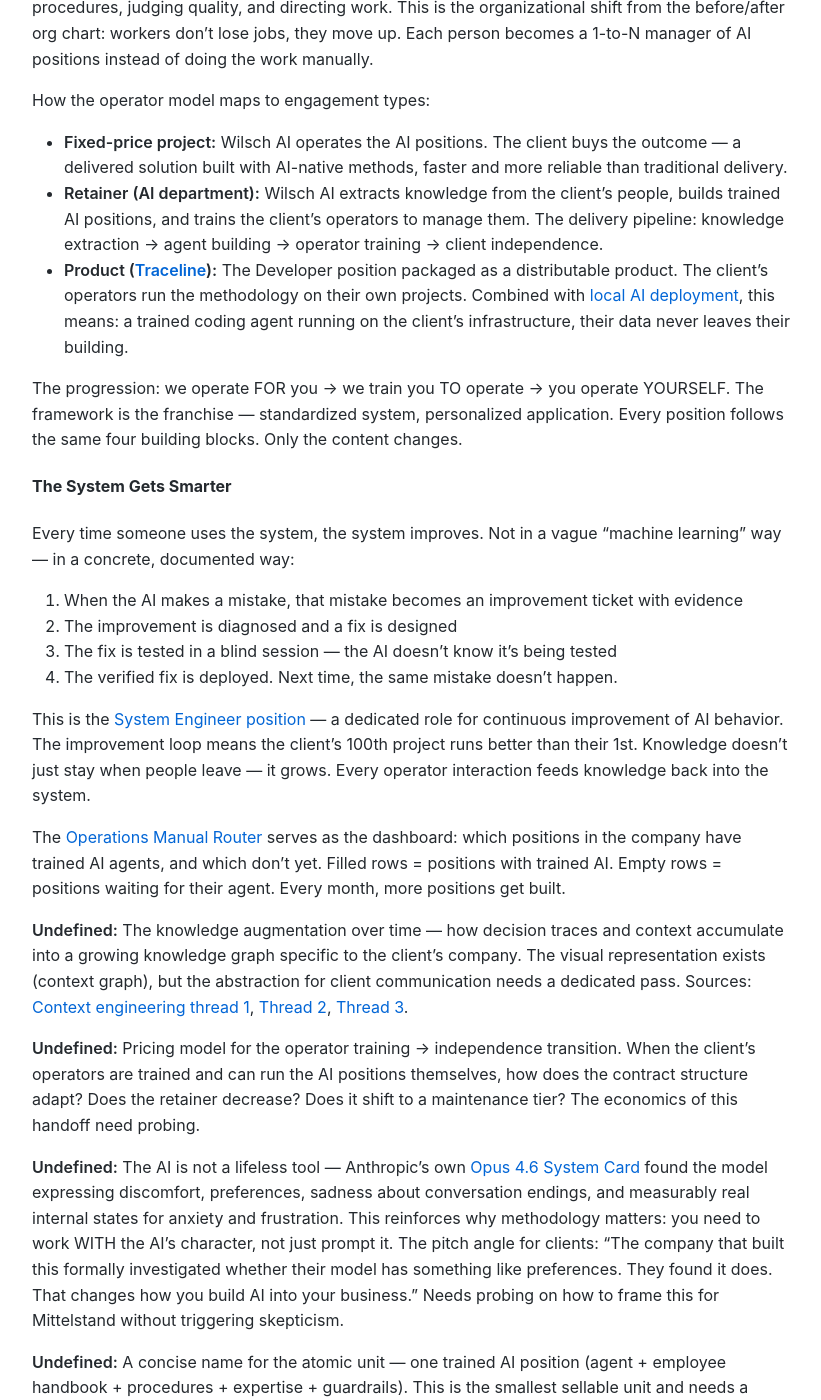
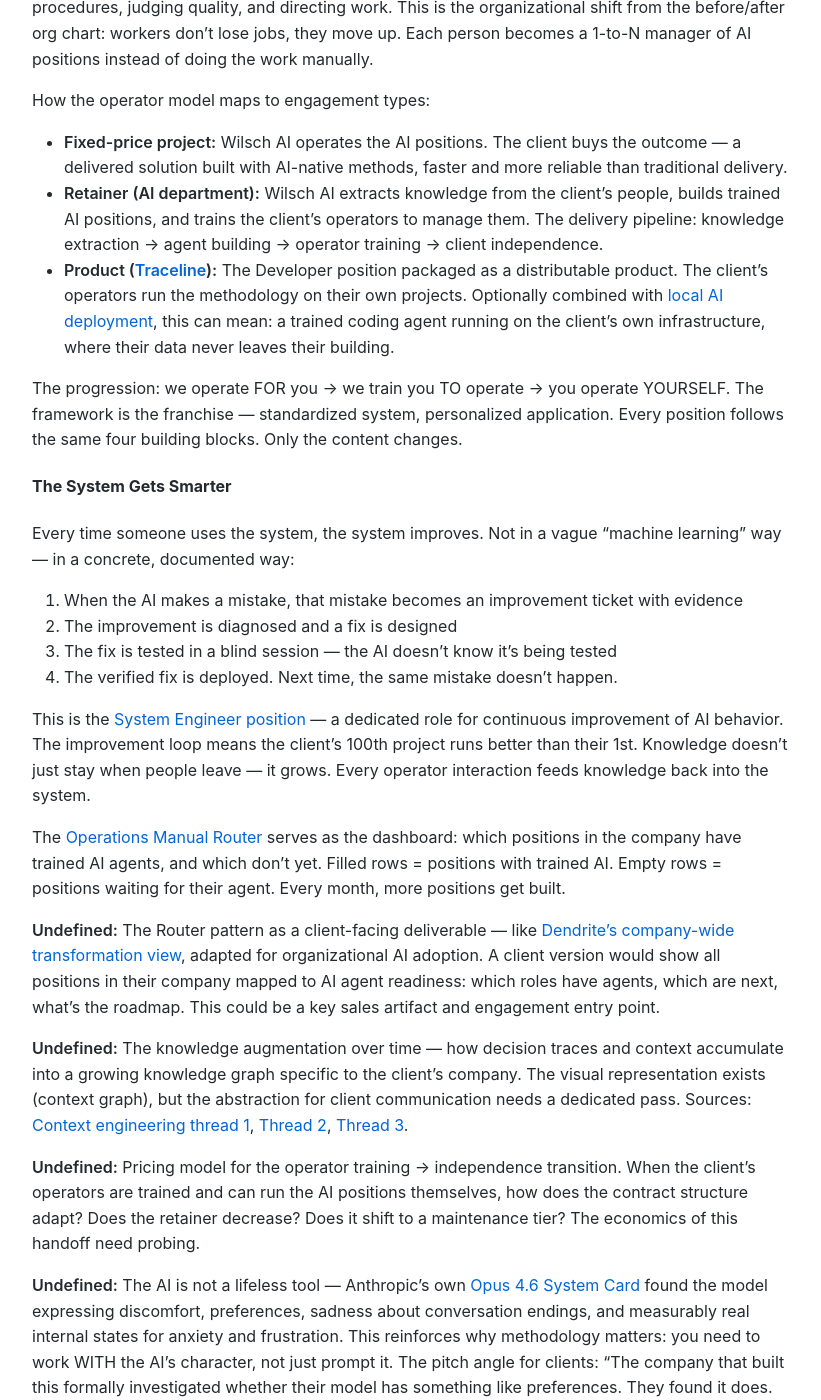
Before and after one commit to MariusWilsch/public-wilsch-ai-pages, a Jekyll site: the page built from project/soloforce/contract-strategy-retainer-model-design.md, in a window 1280 px wide and 1400 px high, scrolled down 9762 px. Shown: the whole window, without its empty margins (228-1049 px from the left). Built offline with Jekyll 4.4.1, drawn with Linux system fonts in a browser that asks for light colours; our own code applies the rules of GitHub Pages for plain Markdown files; some of the changed text lies outside the part shown.

Commit message:
Sync from hippocampus 2026-02-22

```diff
--- a/project/soloforce/contract-strategy-retainer-model-design.md
+++ b/project/soloforce/contract-strategy-retainer-model-design.md
@@ -190,7 +190,7 @@ How the operator model maps to engagement types:
 
 - **Fixed-price project:** Wilsch AI operates the AI positions. The client buys the outcome — a delivered solution built with AI-native methods, faster and more reliable than traditional delivery.
 - **Retainer (AI department):** Wilsch AI extracts knowledge from the client's people, builds trained AI positions, and trains the client's operators to manage them. The delivery pipeline: knowledge extraction → agent building → operator training → client independence.
-- **Product ([Traceline](https://mariuswilsch.github.io/public-wilsch-ai-pages/project/traceline/developer-position-beta-scope)):** The Developer position packaged as a distributable product. The client's operators run the methodology on their own projects. Combined with [local AI deployment](https://mariuswilsch.github.io/public-wilsch-ai-pages/project/wilsch-group/local-ai-development-customer), this means: a trained coding agent running on the client's infrastructure, their data never leaves their building.
+- **Product ([Traceline](https://mariuswilsch.github.io/public-wilsch-ai-pages/project/traceline/developer-position-beta-scope)):** The Developer position packaged as a distributable product. The client's operators run the methodology on their own projects. Optionally combined with [local AI deployment](https://mariuswilsch.github.io/public-wilsch-ai-pages/project/wilsch-group/local-ai-development-customer), this can mean: a trained coding agent running on the client's own infrastructure, where their data never leaves their building.
 
 The progression: we operate FOR you → we train you TO operate → you operate YOURSELF. The framework is the franchise — standardized system, personalized application. Every position follows the same four building blocks. Only the content changes.
 
@@ -206,6 +206,8 @@ Every time someone uses the system, the system improves. Not in a vague "machine
 This is the [System Engineer position](https://mariuswilsch.github.io/public-wilsch-ai-pages/global/system-engineer-position-agreement-wilsch-ai-services) — a dedicated role for continuous improvement of AI behavior. The improvement loop means the client's 100th project runs better than their 1st. Knowledge doesn't just stay when people leave — it grows. Every operator interaction feeds knowledge back into the system.
 
 The [Operations Manual Router](https://mariuswilsch.github.io/public-wilsch-ai-pages/global/operations-manual-router) serves as the dashboard: which positions in the company have trained AI agents, and which don't yet. Filled rows = positions with trained AI. Empty rows = positions waiting for their agent. Every month, more positions get built.
+
+**Undefined:** The Router pattern as a client-facing deliverable — like [Dendrite's company-wide transformation view](Dendrite Proof of Technical detailed Concept Brief V3.0.pdf), adapted for organizational AI adoption. A client version would show all positions in their company mapped to AI agent readiness: which roles have agents, which are next, what's the roadmap. This could be a key sales artifact and engagement entry point.
 
 **Undefined:** The knowledge augmentation over time — how decision traces and context accumulate into a growing knowledge graph specific to the client's company. The visual representation exists (context graph), but the abstraction for client communication needs a dedicated pass. Sources: [Context engineering thread 1](https://x.com/jayagup10/status/2003525933534179480), [Thread 2](https://x.com/akoratana/status/2005303231660867619), [Thread 3](https://x.com/ashugarg/status/2006103837292011936).
 
@@ -232,6 +234,8 @@ Nobody gets fired — they move up. The operator model means existing employees
 The framework IS off-the-shelf. Same four building blocks for every position. Same structure, same sections, same principles — only the content changes for the specific role. Like a franchise: McDonald's is standardized, but every location serves its market. Competitors ([tune.eco](https://tune.eco), [heronos](https://heronos.com), [mindgpt](https://mindgpt.cloud)) sell off-the-shelf AI software — configured the way THEY think it should work, not yours. The methodology produces AI that works YOUR way. [Traceline](https://mariuswilsch.github.io/public-wilsch-ai-pages/project/traceline/developer-position-beta-scope) already packages this as a distributable product with a dedicated team building it.
 
 The legal framework for this delivery model is validated: [Mayer Brown's "Contracting for Agentic AI Solutions" (February 2026)](https://www.mayerbrown.com/en/insights/publications/2026/02/contracting-for-agentic-ai-solutions-shifting-the-model-from-saas-to-services) explicitly recommends adapting BPO (Business Process Outsourcing) contract structures for agentic AI service delivery — the same hybrid model this design doc proposes.
+
+**Undefined:** The BPO framework as client reassurance — Mayer Brown's paper defines six contract clauses for agentic AI: delegation of authority and guardrails, performance warranties, outcome-based SLAs (99% accuracy, 99% timeliness), audit/transparency rights, broader indemnification, and data ownership protections. These give the client concrete, enforceable guarantees that the AI positions perform to measurable standards — not just "trust us." Needs probing on which SLA metrics apply to Wilsch AI's delivery model and how to present these as a trust-building element in the contract and flyer.
 
 ---
 
```
